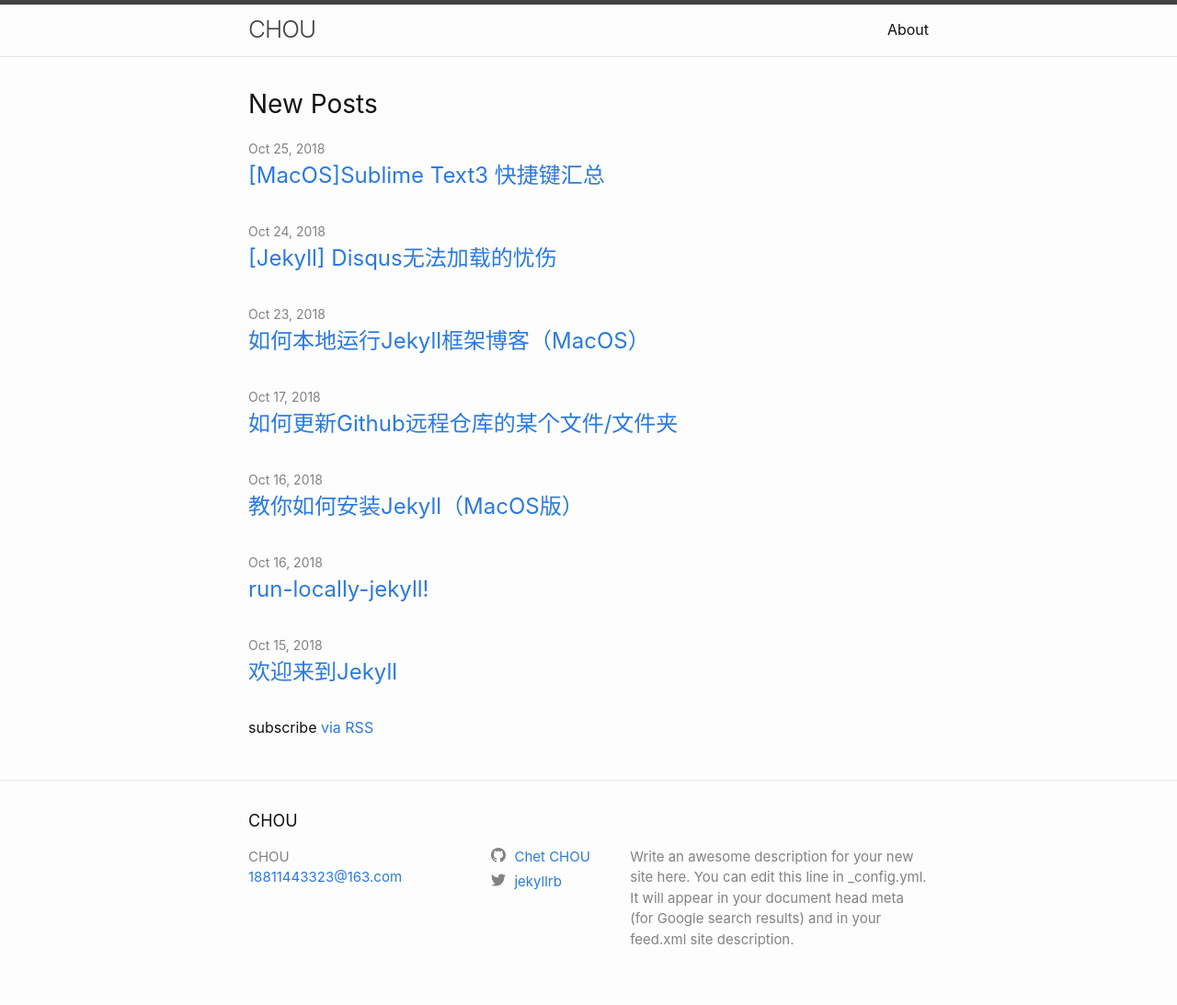
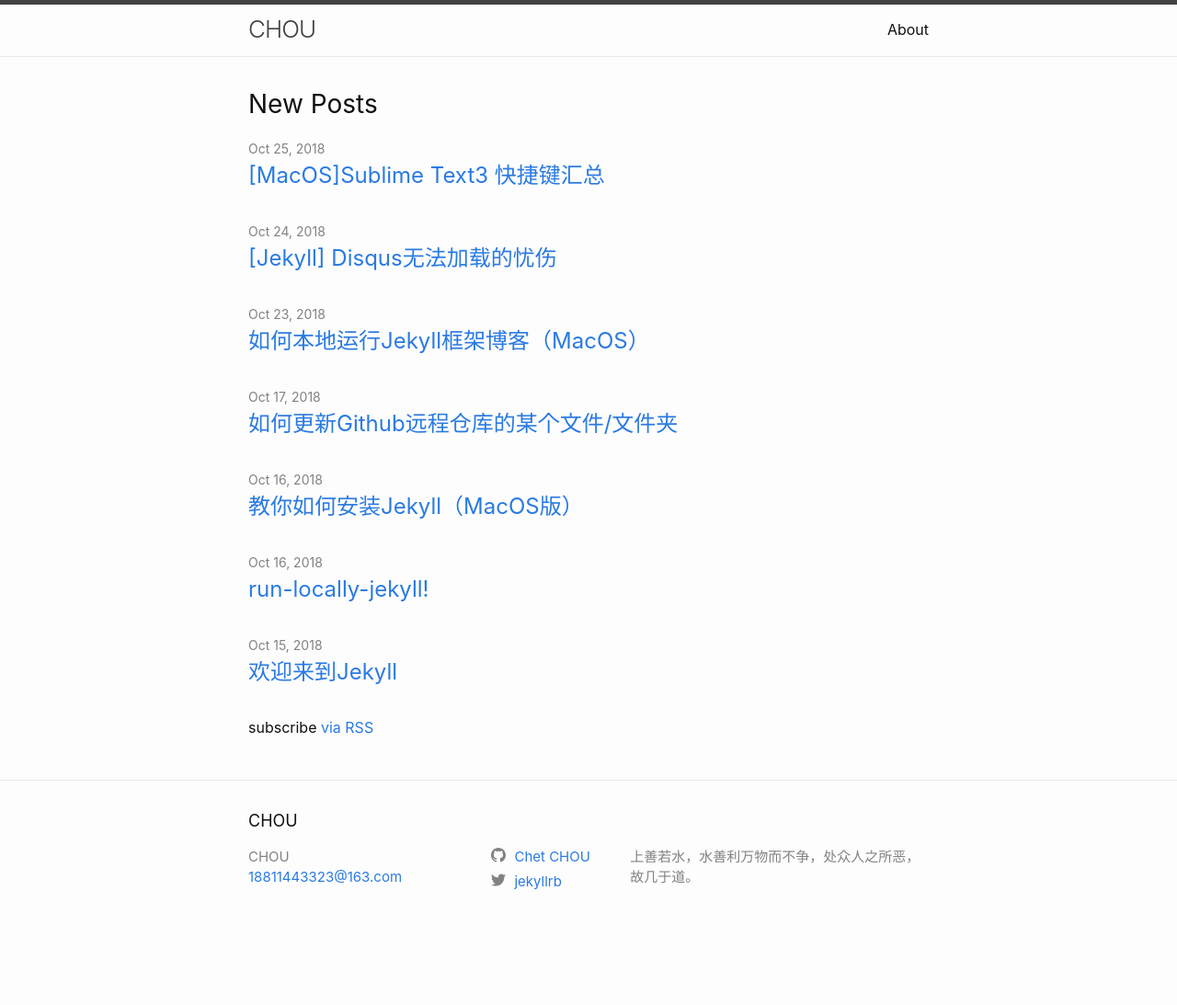
Before and after one commit to CHETCHOU/chetchou.github.io, a Jekyll site: the page built from index.md, in a window 1280 px wide. Shown: the whole page at 92% size. Built offline with Jekyll 4.4.1, drawn with Linux system fonts in a browser that asks for light colours; after the commit the page ends 1031 px from its top, so only the background shows below that.

Commit message:
2018-10-25 1330

```diff
--- a/CNAME
+++ b/CNAME
@@ -1 +1 @@
-www.chetchou.cn
+blog.chetchou.cn
--- a/_config.yml
+++ b/_config.yml
@@ -15,12 +15,10 @@
 # in the templates via {{ site.myvariable }}.
 title: CHOU
 email: 18811443323@163.com
-description: >- # this means to ignore newlines until "baseurl:"
-  Write an awesome description for your new site here. You can edit this
-  line in _config.yml. It will appear in your document head meta (for
-  Google search results) and in your feed.xml site description.
-baseurl: "" # the subpath of your site, e.g. /blog
-url: "" # the base hostname & protocol for your site, e.g. http://example.com
+description:  # this means to ignore newlines until "baseurl:"
+  上善若水，水善利万物而不争，处众人之所恶，故几于道。
+baseurl: "/" # the subpath of your site, e.g. /blog
+url: "http://www.chetchou.cn" # the base hostname & protocol for your site, e.g. http://example.com
 twitter_username: jekyllrb
 github_username:  Chet CHOU
 
```
Also changed, not shown: index.html (+5 -3 lines), 8 other files.
